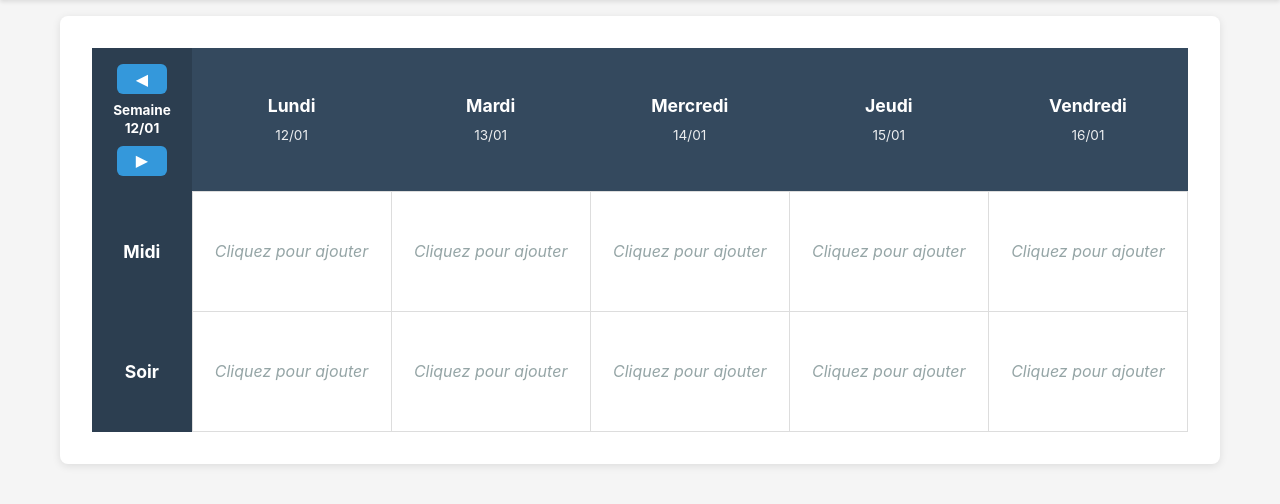
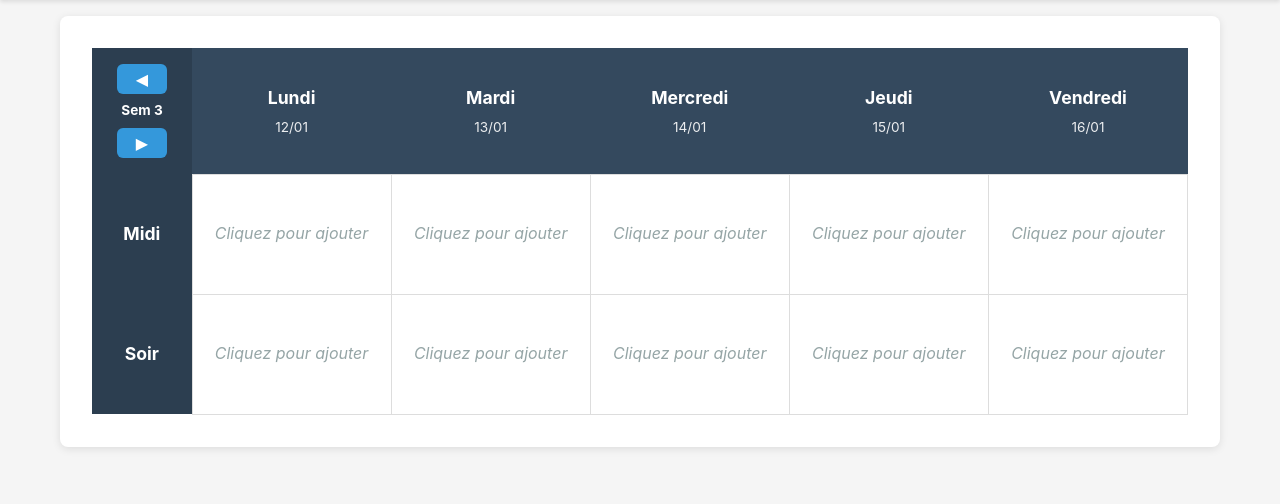
Before and after one commit to YanChab/Routinerie, a Flask app: page / in a window 1280 px wide. Shown: the part 70-574 px from the top of the page. Run offline with Flask 3, Linux system fonts and the light colour scheme; data that the repository does not hold is empty.

Commit message:
Affichage de Sem et numéro sur une seule ligne avec largeur de colonne augmentée

```diff
--- a/app/templates/menu_planner.html
+++ b/app/templates/menu_planner.html
@@ -10,7 +10,7 @@
                 <th class="week-nav-cell" rowspan="3">
                     <div class="week-navigation-compact">
                         <button class="btn-nav" id="prev-week" title="Semaine précédente">◀</button>
-                        <span class="current-week-compact">Semaine<br>{{ semaine.strftime('%d/%m') }}</span>
+                        <span class="current-week-compact">Sem {{ semaine.isocalendar()[1] }}</span>
                         <button class="btn-nav" id="next-week" title="Semaine suivante">▶</button>
                     </div>
                 </th>
--- a/static/css/style.css
+++ b/static/css/style.css
@@ -152,6 +152,8 @@ h2 {
 .week-nav-cell {
     vertical-align: middle !important;
     padding: 0.5rem !important;
+    min-width: 90px;
+    width: 90px;
 }
 
 .week-navigation-compact {
```
